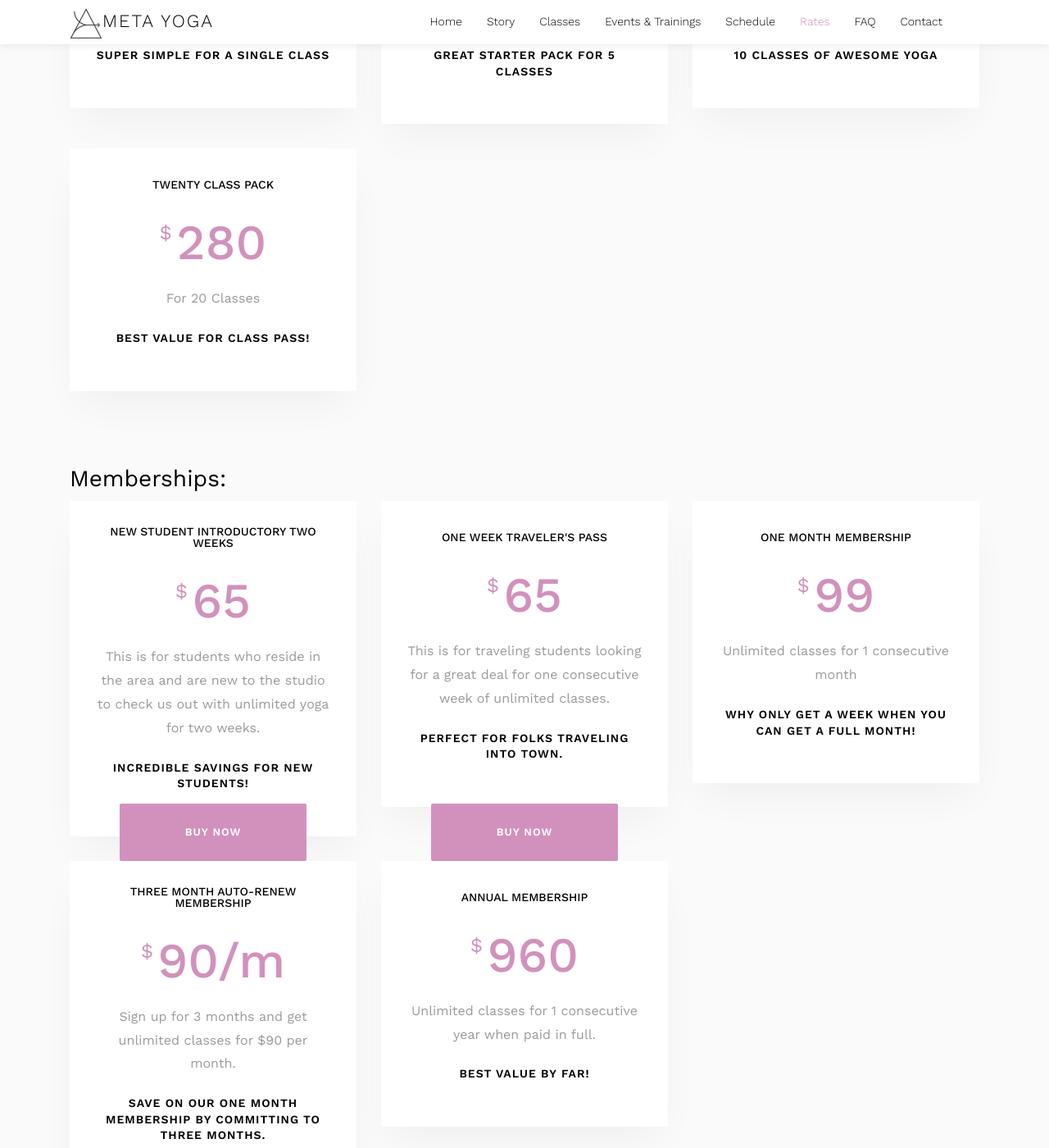
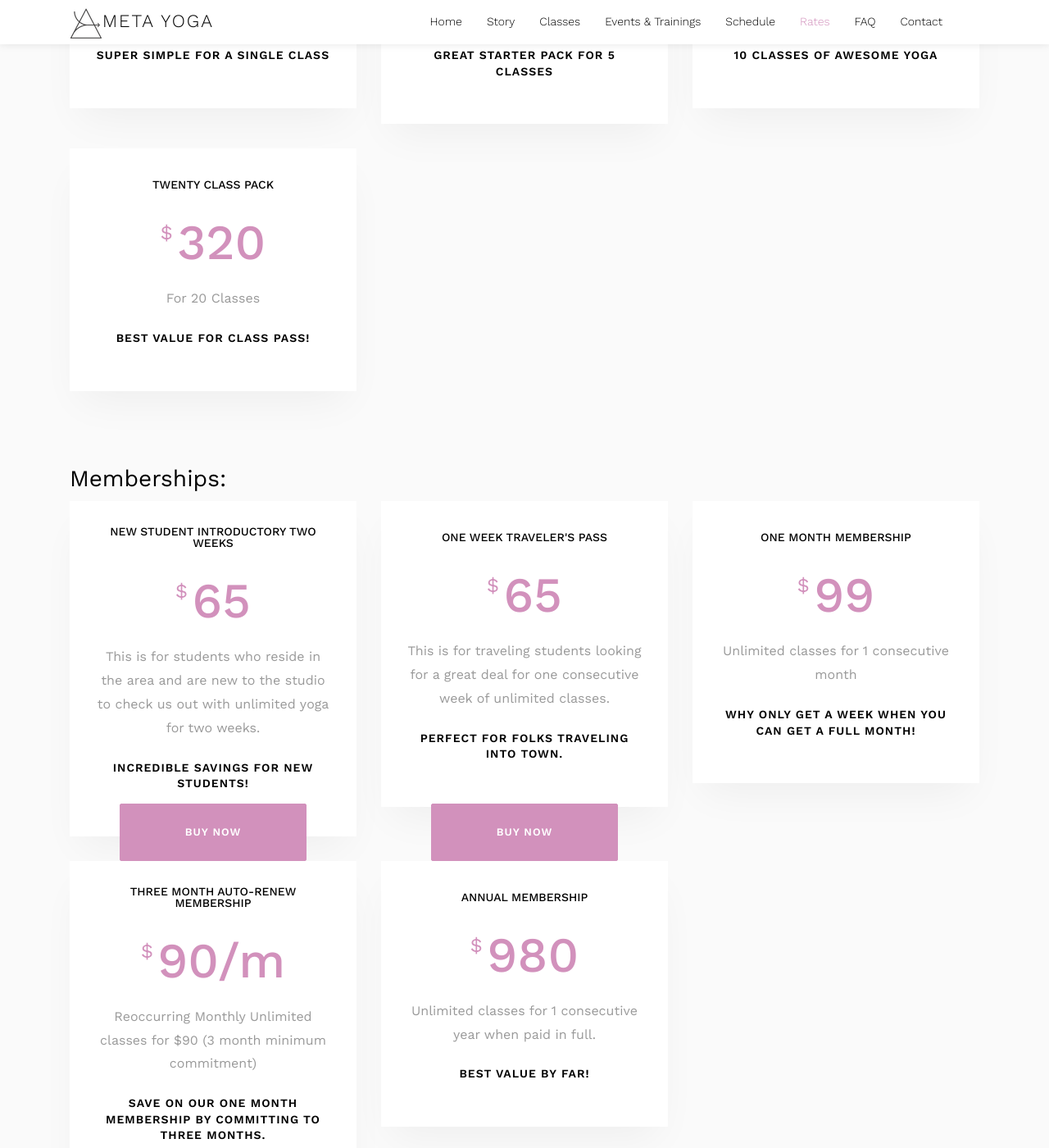
Before and after one commit to apnar/metayoga-site, a Jekyll site: the page built from rates.html, in a window 1280 px wide and 1400 px high, scrolled down 496 px. Shown: the whole window at 82% size. Built offline with Jekyll 4.4.1, drawn with Linux system fonts in a browser that asks for light colours; some web fonts are replaced; a script that is not in the unit is left out.

Commit message:
price adjustments

```diff
--- a/rates.html
+++ b/rates.html
@@ -17,7 +17,7 @@
                     <div class="block-7">
                         <div class="text-center">
                             <h2 class="heading">Single Class Drop In</h2>
-                            <span class="price"><sup>$</sup> <span class="number">25</span></span>
+                            <span class="price"><sup>$</sup> <span class="number">27</span></span>
                             <span class="excerpt d-block">For 1 Class</span>
 
                             <h3 class="heading-2 my-4">Super simple for a single class</h3>
@@ -31,7 +31,7 @@
                     <div class="block-7">
                         <div class="text-center">
                             <h2 class="heading">Five Class Pack</h2>
-                            <span class="price"><sup>$</sup> <span class="number">90</span></span>
+                            <span class="price"><sup>$</sup> <span class="number">100</span></span>
                             <span class="excerpt d-block">For 5 Classes</span>
 
                             <h3 class="heading-2 my-4">Great starter pack for 5 classes</h3>
@@ -45,7 +45,7 @@
                     <div class="block-7">
                         <div class="text-center">
                             <h2 class="heading">Ten Class Pack</h2>
-                            <span class="price"><sup>$</sup> <span class="number">160</span></span>
+                            <span class="price"><sup>$</sup> <span class="number">180</span></span>
                             <span class="excerpt d-block">For 10 Classes</span>
 
                             <h3 class="heading-2 my-4">10 classes of awesome yoga</h3>
@@ -59,7 +59,7 @@
                     <div class="block-7">
                         <div class="text-center">
                             <h2 class="heading">Twenty Class Pack</h2>
-                            <span class="price"><sup>$</sup> <span class="number">280</span></span>
+                            <span class="price"><sup>$</sup> <span class="number">320</span></span>
                             <span class="excerpt d-block">For 20 Classes</span>
 
                             <h3 class="heading-2 my-4">Best value for class pass!</h3>
@@ -121,7 +121,7 @@
                         <div class="text-center">
                             <h2 class="heading">Three Month Auto-renew membership</h2>
                             <span class="price"><sup>$</sup> <span class="number">90/m</span></span>
-                            <span class="excerpt d-block">Sign up for 3 months and get unlimited classes for $90 per month.</span>
+                            <span class="excerpt d-block">Reoccurring Monthly Unlimited classes for $90 (3 month minimum commitment)</span>
 
                             <h3 class="heading-2 my-4">Save on our one month membership by committing to three months.</h3>
 
@@ -134,7 +134,7 @@
                     <div class="block-7">
                         <div class="text-center">
                             <h2 class="heading">Annual Membership</h2>
-                            <span class="price"><sup>$</sup> <span class="number">960</span></span>
+                            <span class="price"><sup>$</sup> <span class="number">980</span></span>
                             <span class="excerpt d-block">Unlimited classes for 1 consecutive year when paid in full.</span>
 
                             <h3 class="heading-2 my-4">Best value by far!</h3>
```
